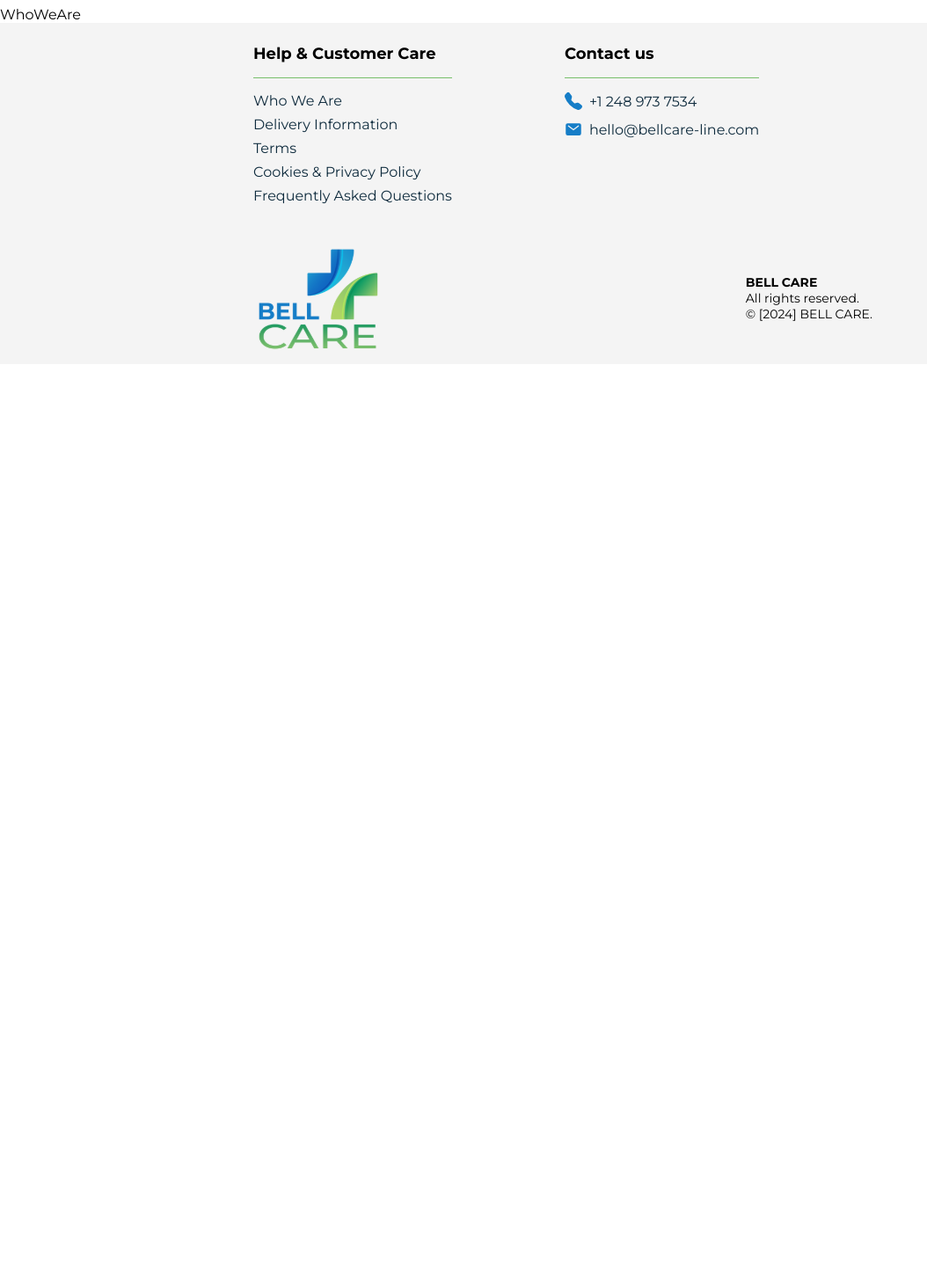
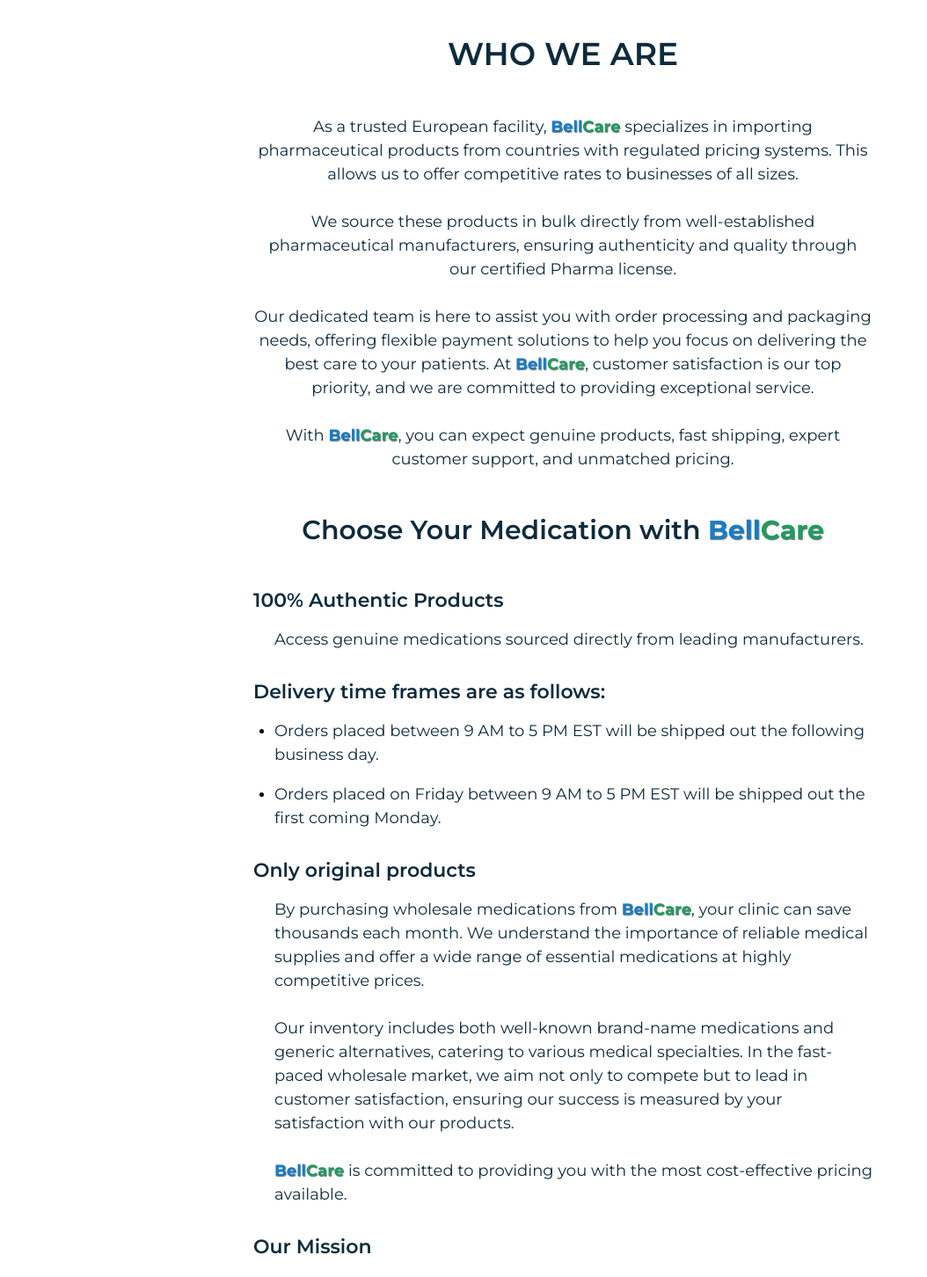
Before and after one commit to Musteks555/BellCare, a React (Vite) app: page /about in a window 1280 px wide. Shown: the part 180-1632 px from the top of the page at 88% size, without its empty margins (0-1054 px from the left). Before the commit the page ends 800 px from the top, so only its background shows below. Built offline with nearby package versions, Linux system fonts and the light colour scheme.

Commit message:
add WhoWeAre page

```diff
--- a/src/components/Container/Container.jsx
+++ b/src/components/Container/Container.jsx
@@ -1,7 +1,22 @@
 import css from "./Container.module.css";
 
-const Container = ({ children }) => {
-    return <div className={css.container}>{children}</div>;
+const Container = ({ children, image }) => {
+    return (
+        <div
+            className={css.container}
+            style={
+                image
+                    ? {
+                          backgroundImage: `url(${image})`,
+                          backgroundRepeat: "no-repeat",
+                          backgroundSize: "cover",
+                      }
+                    : {}
+            }
+        >
+            {children}
+        </div>
+    );
 };
 
 export default Container;
--- a/src/pages/ContactUs/ContactUs.module.css
+++ b/src/pages/ContactUs/ContactUs.module.css
@@ -1,9 +1,5 @@
 .contact {
-    padding: 64px 0;
-
-    background-image: url("../../images/contacts-hero.png");
-    background-repeat: no-repeat;
-    background-size: cover;
+    padding: 32px 0;
 }
 
 .contactTitle {
@@ -71,12 +67,12 @@
 }
 
 .contactItemText:hover {
-    color: #fff;
+    color: #157dc7;
 }
 
 @media screen and (min-width: 768px) {
     .contact {
-        padding: 128px 0 64px;
+        padding: 32px 0 64px;
     }
 
     .contactTitle {
@@ -118,7 +114,7 @@
 
 @media screen and (min-width: 1440px) {
     .contact {
-        padding: 164px 0 96px;
+        padding: 32px 0 64px;
     }
 
     .contactTitle {
--- a/src/pages/WhoWeAre/WhoWeAre.jsx
+++ b/src/pages/WhoWeAre/WhoWeAre.jsx
@@ -1,3 +1,4 @@
+import Container from "../../components/Container/Container";
 import DocumentTitle from "../../components/DocumentTitle/DocumentTitle";
 
 import css from "./WhoWeAre.module.css";
@@ -5,9 +6,121 @@
 const WhoWeAre = () => {
     return (
         <>
-            <DocumentTitle>WhoWeAre</DocumentTitle>
+            <DocumentTitle>Who We Are</DocumentTitle>
 
-            <div>WhoWeAre</div>
+            <section className={css.about}>
+                <Container>
+                    <h1 className={css.aboutTitle}>WHO WE ARE </h1>
+
+                    <p className={css.aboutDescription}>
+                        As a trusted European facility,{" "}
+                        <b className={css.aboutNameColor}>
+                            Bell<span>Care</span>
+                        </b>{" "}
+                        specializes in importing pharmaceutical products from countries with regulated pricing systems. This allows us to
+                        offer competitive rates to businesses of all sizes.
+                        <br />
+                        <br />
+                        We source these products in bulk directly from well-established pharmaceutical manufacturers, ensuring authenticity
+                        and quality through our certified Pharma license.
+                        <br />
+                        <br />
+                        Our dedicated team is here to assist you with order processing and packaging needs, offering flexible payment
+                        solutions to help you focus on delivering the best care to your patients. At{" "}
+                        <b className={css.aboutNameColor}>
+                            Bell<span>Care</span>
+                        </b>
+                        , customer satisfaction is our top priority, and we are committed to providing exceptional service.
+                        <br />
+                        <br />
+                        With{" "}
+                        <b className={css.aboutNameColor}>
+                            Bell<span>Care</span>
+                        </b>
+                        , you can expect genuine products, fast shipping, expert customer support, and unmatched pricing.
+                    </p>
+
+                    <h2 className={css.aboutSubTitle}>
+                        Choose Your Medication with{" "}
+                        <strong>
+                            Bell<span>Care</span>
+                        </strong>
+                    </h2>
+
+                    <ul className={css.aboutList}>
+                        <li className={css.aboutItem}>
+                            <h3 className={css.aboutItemTitle}>100% Authentic Products</h3>
+
+                            <p className={css.aboutItemText}>Access genuine medications sourced directly from leading manufacturers.</p>
+                        </li>
+
+                        <li className={css.aboutItem}>
+                            <h3 className={css.aboutItemTitle}>Delivery time frames are as follows:</h3>
+
+                            <ul className={css.aboutSubList}>
+                                <li className={css.aboutSubItem}>
+                                    <p className={css.aboutItemText}>
+                                        Orders placed between 9 AM to 5 PM EST will be shipped out the following business day.
+                                    </p>
+                                </li>
+
+                                <li className={css.aboutSubItem}>
+                                    <p className={css.aboutItemText}>
+                                        Orders placed on Friday between 9 AM to 5 PM EST will be shipped out the first coming Monday.
+                                    </p>
+                                </li>
+                            </ul>
+                        </li>
+
+                        <li className={css.aboutItem}>
+                            <h3 className={css.aboutItemTitle}>Only original products</h3>
+
+                            <p className={css.aboutItemText}>
+                                By purchasing wholesale medications from{" "}
+                                <b className={css.aboutNameColor}>
+                                    Bell<span>Care</span>
+                                </b>
+                                , your clinic can save thousands each month. We understand the importance of reliable medical supplies and
+                                offer a wide range of essential medications at highly competitive prices.
+                                <br />
+                                <br />
+                                Our inventory includes both well-known brand-name medications and generic alternatives, catering to various
+                                medical specialties. In the fast-paced wholesale market, we aim not only to compete but to lead in customer
+                                satisfaction, ensuring our success is measured by your satisfaction with our products.
+                                <br />
+                                <br />
+                                <b className={css.aboutNameColor}>
+                                    Bell<span>Care</span>
+                                </b>{" "}
+                                is committed to providing you with the most cost-effective pricing available.
+                            </p>
+                        </li>
+
+                        <li className={css.aboutItem}>
+                            <h3 className={css.aboutItemTitle}>Our Mission</h3>
+
+                            <p className={css.aboutItemText}>
+                                At{" "}
+                                <b className={css.aboutNameColor}>
+                                    Bell<span>Care</span>
+                                </b>
+                                , our mission is to be your go-to online destination for pharmaceutical needs. We are dedicated to providing
+                                tailored solutions for your business, ensuring that when it's time to restock, we're the first name that
+                                comes to mind.
+                            </p>
+                        </li>
+
+                        <li className={css.aboutItem}>
+                            <h3 className={css.aboutItemTitle}>Our Vision</h3>
+
+                            <p className={css.aboutItemText}>
+                                Our vision is simple: to deliver the best for the best. We strive to support you in becoming a leading
+                                provider in your field by offering top-quality products and services.
+                            </p>
+                        </li>
+                    </ul>
+                </Container>
+            </section>
         </>
     );
 };
--- a/src/pages/WhoWeAre/WhoWeAre.module.css
+++ b/src/pages/WhoWeAre/WhoWeAre.module.css
@@ -0,0 +1,190 @@
+.about {
+    padding: 32px 0;
+}
+
+.aboutTitle {
+    font-size: 30px;
+    line-height: normal;
+    color: #0e2b3d;
+    font-weight: 600;
+    text-align: center;
+
+    margin-bottom: 32px;
+}
+
+.aboutDescription {
+    font-size: 16px;
+    line-height: 1.5;
+    color: #0e2b3d;
+
+    text-align: center;
+
+    margin-bottom: 40px;
+}
+
+.aboutNameColor {
+    text-shadow: 0.7px 0.7px 1px #0000008a;
+    color: #157dc7;
+}
+
+.aboutNameColor span {
+    color: #1f9b60;
+}
+
+.aboutSubTitle {
+    font-size: 28px;
+    line-height: normal;
+    color: #0e2b3d;
+    font-weight: 600;
+    text-align: center;
+
+    margin-bottom: 32px;
+}
+
+.aboutSubTitle strong {
+    text-shadow: 0.7px 0.7px 1px #0000008a;
+    color: #157dc7;
+}
+
+.aboutSubTitle strong span {
+    color: #1f9b60;
+}
+
+.aboutList {
+    display: flex;
+    flex-direction: column;
+
+    gap: 24px;
+}
+
+.aboutItem {
+    display: flex;
+    flex-direction: column;
+
+    gap: 12px;
+}
+
+.aboutItemTitle {
+    font-size: 20px;
+    line-height: normal;
+    font-weight: 600;
+    color: #0e2b3d;
+}
+
+.aboutItemText {
+    font-size: 16px;
+    line-height: 1.5;
+    color: #0e2b3d;
+
+    padding-left: 16px;
+}
+
+.aboutSubList {
+    display: flex;
+    flex-direction: column;
+
+    gap: 16px;
+
+    list-style: disc;
+    padding-left: 16px;
+}
+
+.aboutSubList .aboutItemText {
+    padding-left: 0;
+}
+
+@media screen and (min-width: 768px) {
+    .about {
+        padding: 32px 0 64px;
+    }
+
+    .aboutTitle {
+        font-size: 36px;
+
+        margin-bottom: 48px;
+    }
+
+    .aboutDescription {
+        font-size: 18px;
+
+        margin-bottom: 48px;
+    }
+
+    .aboutSubTitle {
+        font-size: 30px;
+
+        margin-bottom: 48px;
+    }
+
+    .aboutList {
+        gap: 32px;
+    }
+
+    .aboutItem {
+        gap: 18px;
+    }
+
+    .aboutItemTitle {
+        font-size: 22px;
+    }
+
+    .aboutItemText {
+        font-size: 18px;
+
+        padding-left: 24px;
+    }
+
+    .aboutSubList {
+        gap: 18px;
+
+        padding-left: 24px;
+    }
+}
+
+@media screen and (min-width: 1440px) {
+    .about {
+        padding: 32px 0 64px;
+    }
+
+    .aboutTitle {
+        font-size: 44px;
+
+        margin-bottom: 56px;
+    }
+
+    .aboutDescription {
+        font-size: 20px;
+
+        margin-bottom: 64px;
+    }
+
+    .aboutSubTitle {
+        font-size: 30px;
+
+        margin-bottom: 48px;
+    }
+
+    .aboutList {
+        gap: 40px;
+    }
+
+    .aboutItem {
+        gap: 24px;
+    }
+
+    .aboutItemTitle {
+        font-size: 24px;
+    }
+
+    .aboutItemText {
+        font-size: 20px;
+
+        padding-left: 32px;
+    }
+
+    .aboutSubList {
+        gap: 24px;
+
+        padding-left: 32px;
+    }
+}
```
Also changed, not shown: src/pages/ContactUs/ContactUs.jsx (+7 -6 lines).
